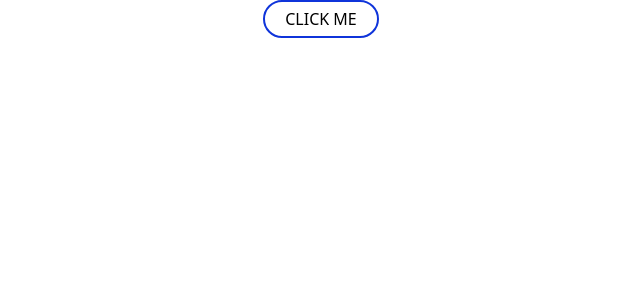
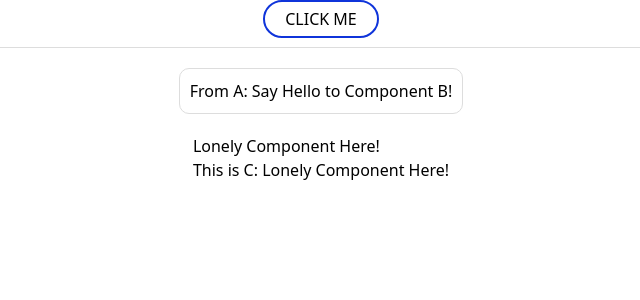
Before and after one commit to ikoral/vue-bootcamp, a Vue app: page / in a window 1280 px wide. Shown: the top 300 px of the page, without its empty margins (319-959 px from the left). Built offline with nearby package versions, Linux system fonts and the light colour scheme.

Commit message:
event bus

```diff
--- a/src/App.vue
+++ b/src/App.vue
@@ -1,33 +1,44 @@
 <template>
-  <div class= "w-full flex flex-col items-center">
+  <div class="w-full flex flex-col items-center">
     <MyButton v-on:got-clicked="handleFormSubmitted" />
     {{ message }}
+    <div id="sep"></div>
+    <ComponentA />
+    <ComponentB />
   </div>
 </template>
 
 <script>
-import MyButton from "./components/MyButton"
+import MyButton from "./components/MyButton";
+import ComponentA from "./components/ComponentA";
+import ComponentB from "./components/ComponentB";
 
 export default {
   name: "App",
   components: {
-    MyButton
+    MyButton,
+    ComponentA,
+    ComponentB,
   },
 
   data: () => {
     return {
-      message: ''
+      message: "",
     };
   },
 
   methods: {
-   handleFormSubmitted: function() {
-     this.message = 'CLICKED';
-   }
+    handleFormSubmitted: function () {
+      this.message = "CLICKED";
+    },
   },
 };
 </script>
 
 <style>
-
+#sep {
+  border-bottom: solid 1px #ddd;
+  height: 10px;
+  width: 100%;
+}
 </style>
--- /dev/null
+++ b/src/components/ComponentA.vue
@@ -0,0 +1,28 @@
+<template>
+  <button @click.prevent="sayHello">From A: Say Hello to Component B!</button>
+</template>
+
+<script>
+import { EventBus } from "../main";
+export default {
+  name: "ComponentA",
+  methods: {
+    sayHello: function () {
+      EventBus.$emit("say-hello");
+    },
+  },
+};
+</script>
+
+<style scoped>
+button {
+  padding: 10px;
+  border: solid 1px #ddd;
+  border-radius: 10px;
+  margin: 20px 10px;
+}
+
+button:hover {
+  background: #d3d3d3;
+}
+</style>
--- /dev/null
+++ b/src/components/ComponentB.vue
@@ -0,0 +1,31 @@
+<template>
+  <div>
+    {{ message }}
+
+    <ComponentC />
+  </div>
+</template>
+
+<script>
+import ComponentC from "./ComponentC";
+import { EventBus } from "../main.js";
+
+export default {
+  name: "ComponentB",
+  components: {
+    ComponentC,
+  },
+  data() {
+    EventBus.$on("say-hello", () => {
+      this.message = "Hello from Component A";
+    });
+
+    return {
+      message: "Lonely Component Here!",
+    };
+  },
+};
+</script>
+
+<style scoped>
+</style>
--- /dev/null
+++ b/src/components/ComponentC.vue
@@ -0,0 +1,23 @@
+<template>
+  <div>This is C: {{ message }}</div>
+</template>
+
+<script>
+import { EventBus } from "../main.js";
+
+export default {
+  name: "ComponentC",
+  data() {
+    EventBus.$on("say-hello", () => {
+      this.message = "Hello from Component A";
+    });
+
+    return {
+      message: "Lonely Component Here!",
+    };
+  },
+};
+</script>
+
+<style scoped>
+</style>
--- a/src/main.js
+++ b/src/main.js
@@ -1,9 +1,10 @@
-import Vue from 'vue'
-import App from './App.vue'
+import Vue from "vue";
+import App from "./App.vue";
 
-Vue.config.productionTip = false
+Vue.config.productionTip = false;
+//We are creating new event bus here
+export const EventBus = new Vue();
 
 new Vue({
-  render: h => h(App),
-
-}).$mount('#app')
+  render: (h) => h(App),
+}).$mount("#app");
```
